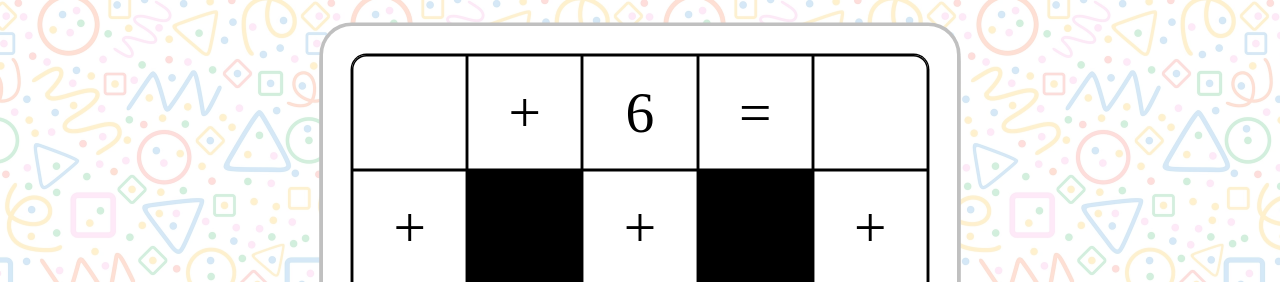
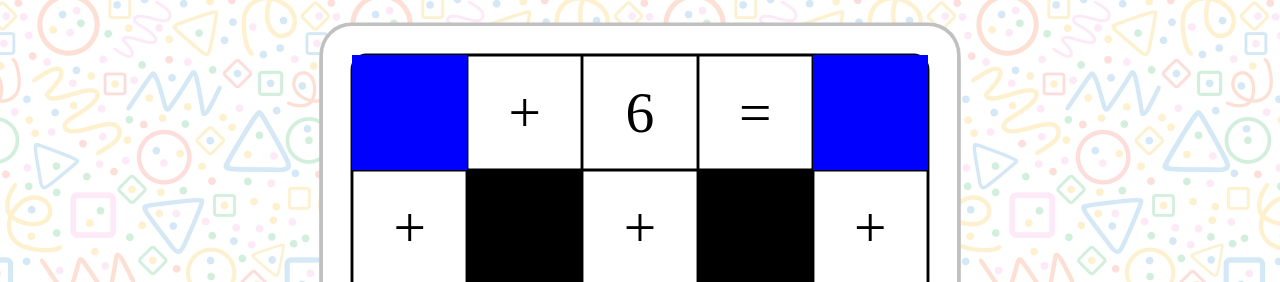
Before and after one commit to KntKon/kntkon.github.io, a plain HTML site: page grid/index.html in a window 1280 px wide. Shown: the top 282 px of the page. Drawn offline with nearby package versions, Linux system fonts and the light colour scheme; files whose address does not match are found by name; a web font is replaced by a local one.

Commit message:
Update style.css

```diff
--- a/grid/style.css
+++ b/grid/style.css
@@ -80,7 +80,7 @@ body {
 }
 
 .answerButton {
-    background: #fff;
+    background: red;
     position: relative;
     width: var(--unitFour);
     height: var(--unitFour);
@@ -96,6 +96,7 @@ body {
 }
 
 .answerButton::after {
+    background: blue;
     position: absolute;
     width: 100%;
     height: 100%;
```
